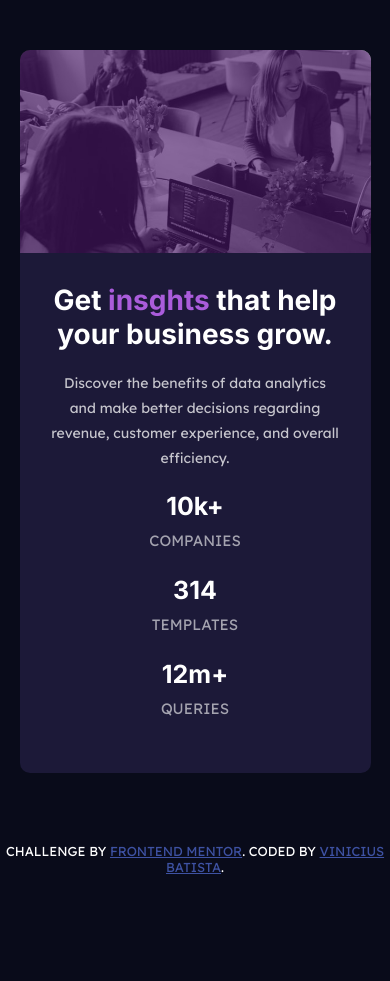
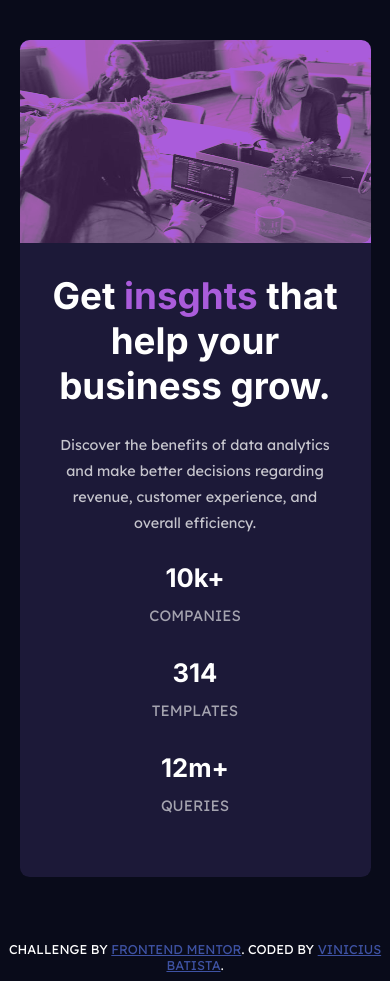
Before and after one commit to Vbanety/FRONTENDMENTOR03, a plain HTML site: page 17-stats-preview-card-component-main/index.html in a window 390 px wide. Before the commit the page ends 875 px from the top, so only its background shows below. Drawn offline with Linux system fonts and the light colour scheme.

Commit message:
Changing all font-size to REM

```diff
--- a/17-stats-preview-card-component-main/CSS/style.css
+++ b/17-stats-preview-card-component-main/CSS/style.css
@@ -33,11 +33,12 @@ body {
 }
 
 p {
-    font-size: 14px;
+    font-size: 0.9rem;
     line-height: 1.8;
     color: var(--SlightlyTransparentWhite);
-    margin-top: 20px;
-    margin-bottom: 50px;
+    margin-top: 2rem;
+    margin-bottom: 2.5rem;
+    width: 95%;
 }
 
 .data {
@@ -51,43 +52,43 @@ p {
     flex-direction: column;
 }
 
-.numbers span:first-child {
+.numbers li:first-child {
     font-weight: 700;
-    font-size: 25px;
-    margin-bottom: 10px;
+    font-size: 1.6rem;
+    margin-bottom: 0.8rem;
     font-family: 'Inter', 'sans-serif' !important;
+    list-style-type: none;
 }
 
-.numbers span:last-child {
+.numbers li:last-child {
+    color: var(--SlightlyTransparentWhiting);
+    list-style-type: none;
     text-transform: uppercase;
     font-size: 15px;
     font-weight: 400;
-    color: var(--SlightlyTransparentWhiting);
+}
+
+.bg {
+    width: 50%;
+    border-radius: 0rem 0.6rem 0.6rem 0px;
+    background-color: var(--SoftViolet);
 }
 
 .image {
-    background-image: url('/images/image-header-desktop.jpg');
-    background-repeat: no-repeat;
-    background-size: cover;
-    width: 50%;
-    border-radius: 0px 10px 10px 0px;
-}
-
-.bg {
     width: 100%;
     height: 100%;
-    background-color: rgba(73, 23, 105, .7);
-    opacity: .9;
-    border-radius: 0px 10px 10px 0px;
+    opacity: .7;
+    mix-blend-mode: darken;
+    border-radius: 0 0.6rem 0.6rem 0;
 }
 
 .attribution {
     color:#fff;
     text-transform: uppercase;
-    font-size: 13px;
+    font-size: 0.8rem;
     text-align: center;
     position: absolute;
-    bottom: 10px;
+    bottom: 0.6rem;
 
 }
 
@@ -98,7 +99,7 @@ p {
 @media (max-width: 1050px) {
     body {
         height: auto;
-        margin-top: 50px;
+        margin-top: 2.5rem;
     }
     .container {
         flex-direction: column-reverse;
@@ -107,24 +108,20 @@ p {
     .info {
         width: 100%;
         height: auto;
-        border-radius: 0px 0px 10px 10px;
+        border-radius: 0 0 0.6rem 0.6rem;
         padding: 30px;
     }
-    .image {
-        border-radius: 10px 10px 0px 0px;
-        background-image: url('/images/image-header-mobile.jpg');
-        background-repeat: no-repeat;
-        background-size: cover;
-        background-position: center;
+    .bg {
+        border-radius: 0.6rem 0.6rem 0px 0px;
         width: 100%;
         height: 30vh;
     }
     p {
-        margin-top: 20px;
-        margin-bottom: 20px;
+        margin-top: 1.6rem;
+        margin-bottom: 1.6rem;
     }
     .numbers {
-        margin-bottom: 25px;
+        margin-bottom: 2rem !important;
     }
 }
 
@@ -137,23 +134,33 @@ p {
         text-align: center;
     }
     .info h1 {
-        font-size: 28px;
+        font-size: 2.3rem;
         font-weight: 700;
         font-family: 'Inter', 'sans-serif' !important;
     }
     .data {
         flex-direction: column;
     }
-    .image {
+
+    .bg {
+        border-radius: 0.6rem 0.6rem 0px 0px;
+        background-repeat: no-repeat;
+        background-size: cover;
+        width: 100%;
         height: 24vh;
     }
-    .bg {
-        border-radius: 10px 10px 0px 0px;
+
+    .image {
+        background-image: url('/images/image-header-mobile.jpg');
+        background-repeat: no-repeat;
+        background-size: cover;
+        z-index: 1;
     }
+
 
     .attribution {
         position: unset;
-        margin-top: 70px;
-
+        margin-top: 4rem;
+        margin-bottom: .5rem;
     }
 }
--- a/17-stats-preview-card-component-main/index.html
+++ b/17-stats-preview-card-component-main/index.html
@@ -4,7 +4,6 @@
 <head>
   <meta charset="UTF-8">
   <meta name="viewport" content="width=device-width, initial-scale=1.0">
-  <!-- displays site properly based on user's device -->
 
   <link rel="icon" type="image/png" sizes="32x32" href="./images/favicon-32x32.png">
   <link rel="stylesheet" href="/CSS/global.css">
@@ -20,21 +19,21 @@
       <p>Discover the benefits of data analytics and make better decisions regarding revenue, customer
         experience, and overall efficiency.</p>
       <div class="data">
-        <div class="numbers">
-          <span>10k+</span>
-          <span>companies</span>
-        </div>
-        <div class="numbers">
-          <span>314</span>
-          <span>templates</span>
-        </div>
-        <div class="numbers">
-          <span>12m+</span>
-          <span>queries</span>
-        </div>
+        <ul class="numbers">
+          <li>10k+</li>
+          <li>companies</li>
+        </ul>
+        <ul class="numbers">
+          <li>314</li>
+          <li>templates</li>
+        </ul>
+        <ul class="numbers">
+          <li>12m+</li>
+          <li>queries</li>
+        </ul>
       </div>
     </div>
-    <div class="image"><div class="bg"></div></div>
+    <div class="bg"><img class="image" src="/images/image-header-desktop.jpg"></div>
   </div>
 
   <div class="attribution">
```
